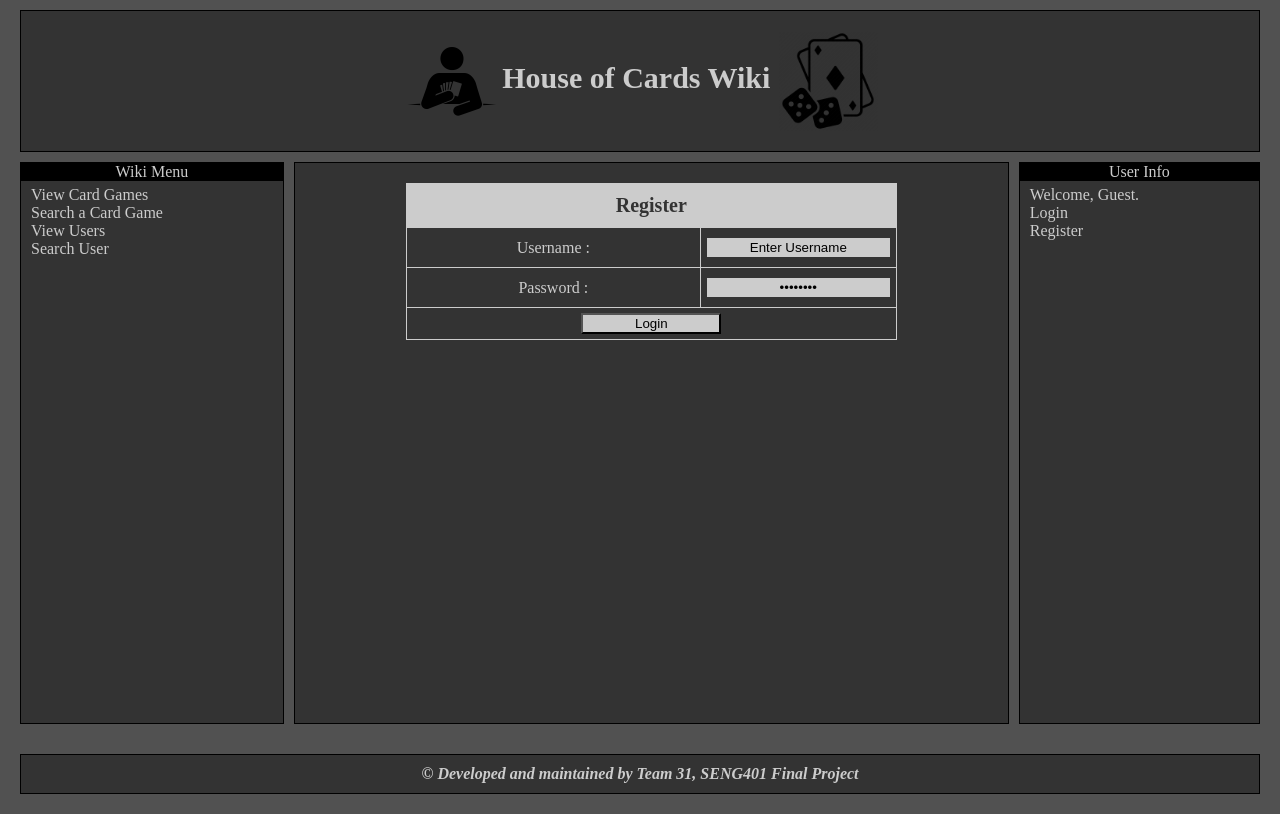
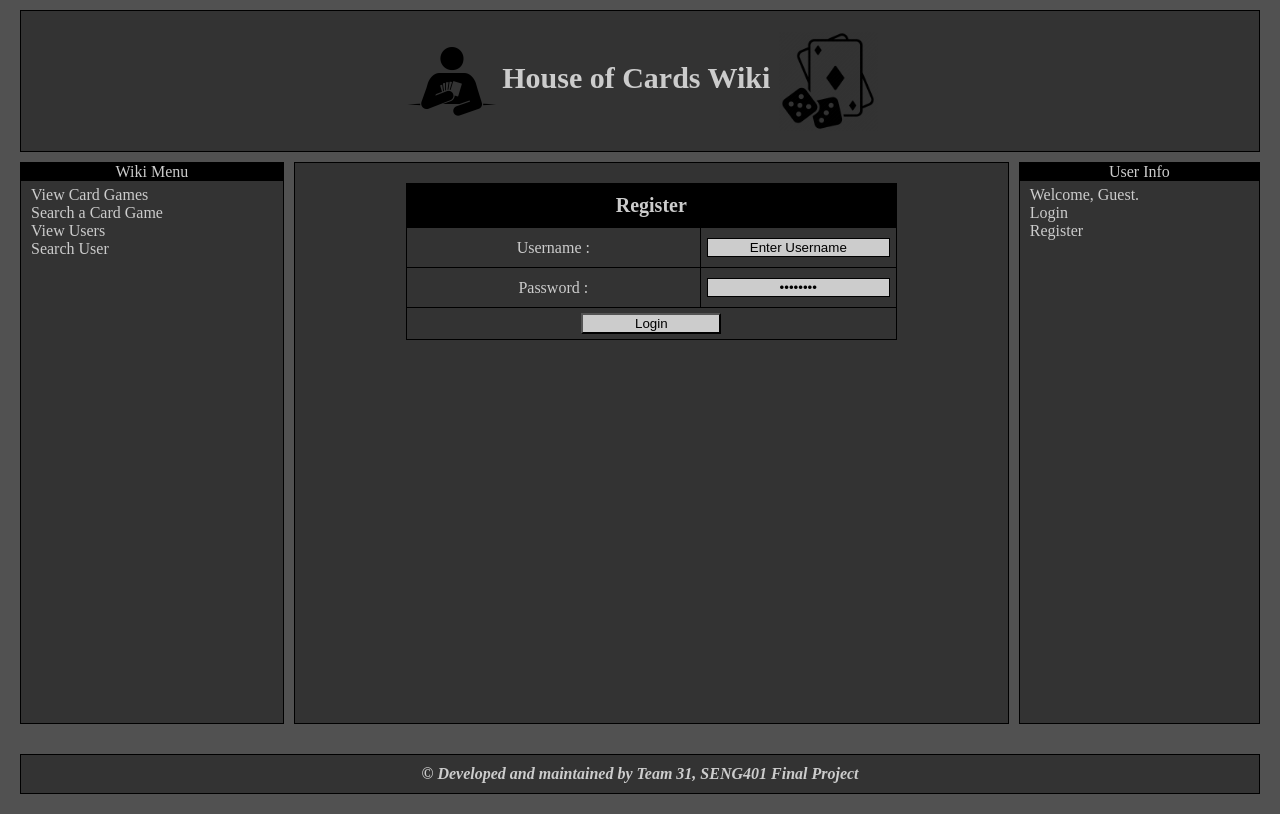
Before and after one commit to Apostolos-sc/HouseOfCards, a PHP site: page /register.php in a window 1280 px wide. Run offline with PHP 8.4, Linux system fonts and the light colour scheme; data that the repository does not hold is empty.

Commit message:
theme fixes

```diff
--- a/Website/controller/theme.css
+++ b/Website/controller/theme.css
@@ -336,14 +336,14 @@ a:hover {
 /* Comment Reply Section css ends */
 /*wiki page css ends*/
 #table_players {
-    border: 1px solid #CCCCCC;
+    border: 1px solid #000000;
     border-collapse: collapse;
     margin-left: auto;
     margin-right: auto;
     margin-bottom:auto;
 }
 #table_character_stats {
-    border: 1px solid #CCCCCC;
+    border: 1px solid #000000;
     border-collapse: collapse;
     margin-left: auto;
     margin-right: auto;
@@ -354,8 +354,8 @@ a:hover {
     padding-bottom:10px;
     font-weight:bold;
     font-size: 20px;
-    background-color:#CCCCCC;
-    color:#333333;
+    background-color:#000000;
+    color:#CCCCCC;
 
 }
 #table_character_title_stats {
@@ -368,7 +368,7 @@ a:hover {
 
 }
 .table_players_header_data {
-    border: 1px solid #CCCCCC;
+    border: 1px solid #000000;
     margin: 0;
     padding: 0;
     width : 60%;
@@ -377,10 +377,10 @@ a:hover {
     text-decoration: underline;
 }
 .table_players_rows {
-    border: 1px solid #CCCCCC;
+    border: 1px solid #000000;
 }
 .table_players_data {
-    border: 1px solid #CCCCCC;
+    border: 1px solid #000000;
     margin: 0;
     padding-top: 5px;
     padding-bottom: 5px;
@@ -395,7 +395,7 @@ a:hover {
 }
 .input-fields {
     background-color:#CCCCCC;
-    border: 1px solid #CCCCCC;
+    border: 1px solid #000000;
     color: #000000;
     text-align: center;
     margin: 5px;
```
